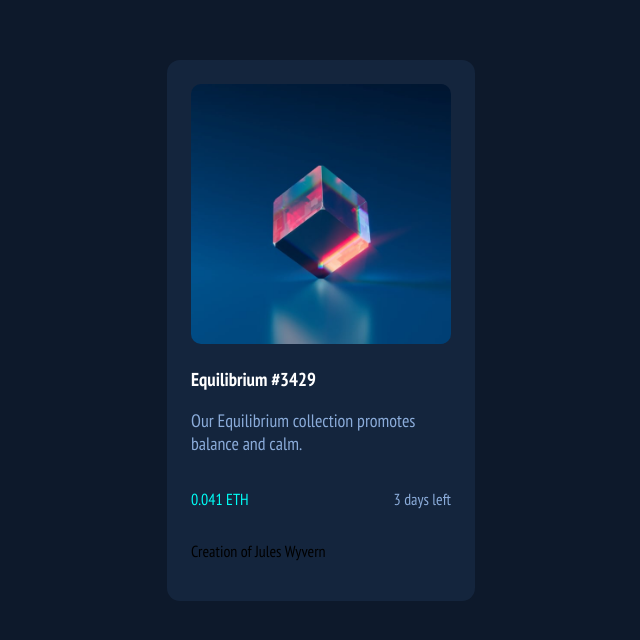
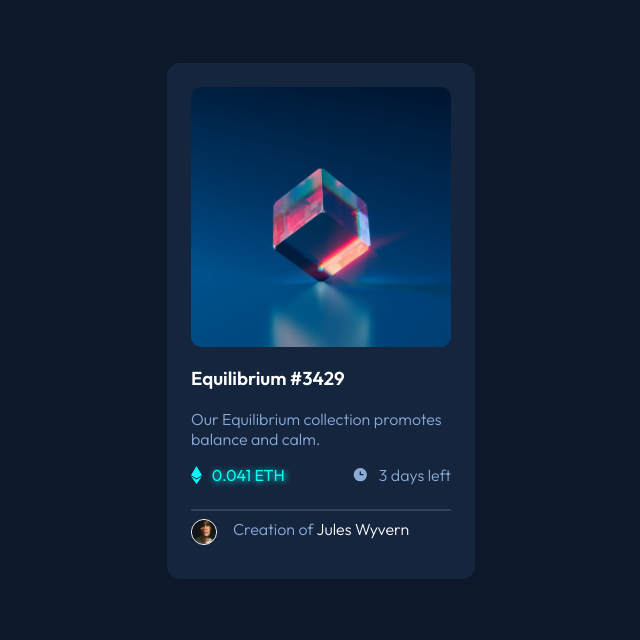
Before and after one commit to romzc/nft-card-component-main.io, a plain HTML site: page index.html in a window 1280 px wide. Shown: the whole page, without its empty margins (319-959 px from the left). Drawn offline with Linux system fonts and the light colour scheme.

Commit message:
Task completed

```diff
--- a/index.html
+++ b/index.html
@@ -4,8 +4,8 @@
   <meta charset="UTF-8">
   <meta name="viewport" content="width=device-width, initial-scale=1.0"> <!-- displays site properly based on user's device -->
   <link rel="preconnect" href="https://fonts.googleapis.com">
-  <link rel="preconnect" href="https://fonts.gstatic.com" crossorigin>
-  <link href="https://fonts.googleapis.com/css2?family=PT+Sans+Narrow:wght@400;700&display=swap" rel="stylesheet">
+<link rel="preconnect" href="https://fonts.gstatic.com" crossorigin>
+<link href="https://fonts.googleapis.com/css2?family=Outfit:wght@300;400;600&display=swap" rel="stylesheet">
   <link rel="icon" type="image/png" sizes="32x32" href="./images/favicon-32x32.png">
 
   <title>Frontend Mentor | NFT preview card component</title>
@@ -19,21 +19,40 @@
 </head>
 <body class="container">
   <section class="card">
+
     <div class="image">
-      <img src="./images/image-equilibrium.jpg" alt="image-equilibrium">
+      <div class="eye-icon">
+        <svg width="48" height="48" xmlns="http://www.w3.org/2000/svg"><g fill="none" fill-rule="evenodd"><path d="M0 0h48v48H0z"/><path d="M24 9C14 9 5.46 15.22 2 24c3.46 8.78 12 15 22 15 10.01 0 18.54-6.22 22-15-3.46-8.78-11.99-15-22-15Zm0 25c-5.52 0-10-4.48-10-10s4.48-10 10-10 10 4.48 10 10-4.48 10-10 10Zm0-16c-3.31 0-6 2.69-6 6s2.69 6 6 6 6-2.69 6-6-2.69-6-6-6Z" fill="#FFF" fill-rule="nonzero"/></g></svg>
+      </div>
     </div>
+
     <article class="card-text">
       <h3 class="title">Equilibrium #3429</h3>
       <p class="text">
         Our Equilibrium collection promotes balance and calm.
       </p>
       <div class="details" >
-        <p class="coins"><span></span>0.041 ETH</p>
-        <p class="time">3 days left</p>
+        <div class="coins-container">
+          <svg width="11" height="18" xmlns="http://www.w3.org/2000/svg"><path d="M11 10.216 5.5 18 0 10.216l5.5 3.263 5.5-3.262ZM5.5 0l5.496 9.169L5.5 12.43 0 9.17 5.5 0Z" fill="#00FFF8"/></svg>
+          <p class="coins"> 0.041 ETH </p>
+        </div>
+
+        <div class="clock-container">
+          <svg width="17" height="17" xmlns="http://www.w3.org/2000/svg"><path d="M8.305 2.007a6.667 6.667 0 1 0 0 13.334 6.667 6.667 0 0 0 0-13.334Zm2.667 7.334H8.305a.667.667 0 0 1-.667-.667V6.007a.667.667 0 0 1 1.334 0v2h2a.667.667 0 0 1 0 1.334Z" fill="#8BACD9"/></svg>
+          <p class="time"> 3 days left  </p>
+        </div>
+
       </div>
-      <p class="author">
-        Creation of Jules Wyvern
-      </p>
+
+
+      <hr class="line">
+      <div class="author-section">
+        <img src="./images/image-avatar.png" alt="avatar-image">
+        <p class="author">
+          Creation of  <span class="name">Jules Wyvern </span>
+        </p>
+
+      </div>
     </article>
   </section>
 </body>
--- a/style.css
+++ b/style.css
@@ -1,5 +1,6 @@
 body {
-    font-family: 'PT Sans Narrow', sans-serif;
+    font-family: 'Outfit', sans-serif;
+    font-weight: 300;
 }
 
 .container {
@@ -11,34 +12,127 @@ body {
     width: 260px;
     margin: 0 auto;
     padding: 1.5rem;
-    margin-top: 60px;
+    margin-top: 5%;
     border-radius: 13px;
+    overflow: hidden;
 }
 
-.image img{
+.card-text {
+    margin: 0;
+    padding: 0;
+    font-weight: 300;
+}
+
+.card-text .title:hover {
+    color:hsl(178, 100%, 50%);
+}
+
+.image {
+    background: url('./images/image-equilibrium.jpg');
+    position: relative;
+    border-radius: 10px;
+    height: 260px;
+    background-position: center;
+    background-repeat: no-repeat;
+    background-size: cover;
+}
+
+.eye-icon {
+    align-items: center;
+    position: absolute;
+    height: 260px;
     width: 260px;
-    height: 260px;
+    opacity: 0;
     border-radius: 10px;
+    background-color: hsl(178, 100%, 50%, 60%);
+}
+
+.eye-icon svg {
+    position: absolute;
+    top: 40%;
+    left: 42%;
+}
+
+.eye-icon:hover {
+    opacity: 1;
 }
 
 .title {
     color: hsl(0, 0%, 100%);
+    font-weight: 600;
 }
 
 .text {
     color: hsl(215, 51%, 70%);
-    font-size: 18px;
-}
+    margin-bottom: 0;
 
-.time {
-    color: hsl(215, 51%, 70%);
 }
 
 .details {
     display: flex;
     justify-content: space-between;
+    vertical-align: middle;
 }
+
+.time {
+    color: hsl(215, 51%, 70%);
+    display: inline-block;
+    vertical-align: middle;
+    margin-left: 0.4rem;
+}
+
 
 .coins {
     color: hsl(178, 100%, 50%);
+    font-weight: 400;
+    display: inline-block;
+    text-shadow: 1px 1px 6px hsl(178, 100%, 50%);
+    vertical-align: middle;
+    margin-left: 0.4rem;
 }
+
+.coins-container svg {
+    display: inline-flex;
+    vertical-align: middle;
+}
+
+.clock-container svg {
+    display: inline-flex;
+    vertical-align: middle;
+}
+
+.author {
+    color: hsl(0, 0%, 100%);
+}
+
+ .line {
+    border: 1px solid hsl(215, 32%, 27%);
+ }
+
+.author {
+    color: hsl(215, 51%, 70%);
+    margin-left: 1rem;
+    margin-top: 0;
+}
+
+.author-section {
+    display:inline-flex;
+    vertical-align: middle;
+}
+
+.author-section img {
+    width: 24px;
+    height: 24px;
+    border: 1px solid white;
+    border-radius: 50%;
+    top: 50%;
+}
+
+
+.author-section span:hover {
+    color:hsl(178, 100%, 50%);
+}
+
+ .name {
+     color: white;
+ }
```
